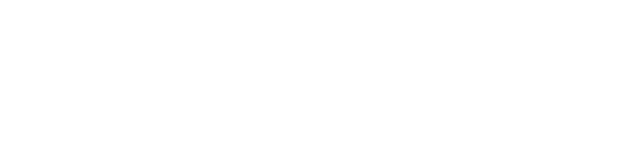
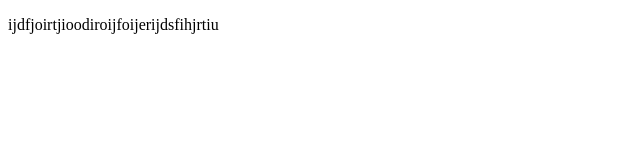
Before and after one commit to Sam-692/Portfolio, a plain HTML site: page index.html in a window 1280 px wide. Shown: the whole page, without its empty margins (0-640 px from the left). Drawn offline with Linux system fonts and the light colour scheme.

Commit message:
changes on paragraph

```diff
--- a/index.html
+++ b/index.html
@@ -4,11 +4,11 @@
     <meta charset="UTF-8">
     <meta name="viewport" content="width=device-width, initial-scale=1.0">
     <meta http-equiv="X-UA-Compatible" content="ie=edge">
-    <title>Document</title>
+    <title>Sam</title>
 </head>
 <body>
     <p>
-
+      ijdfjoirtjioodiroijfoijerijdsfihjrtiu
     </p>
 </body>
 </html>
```
